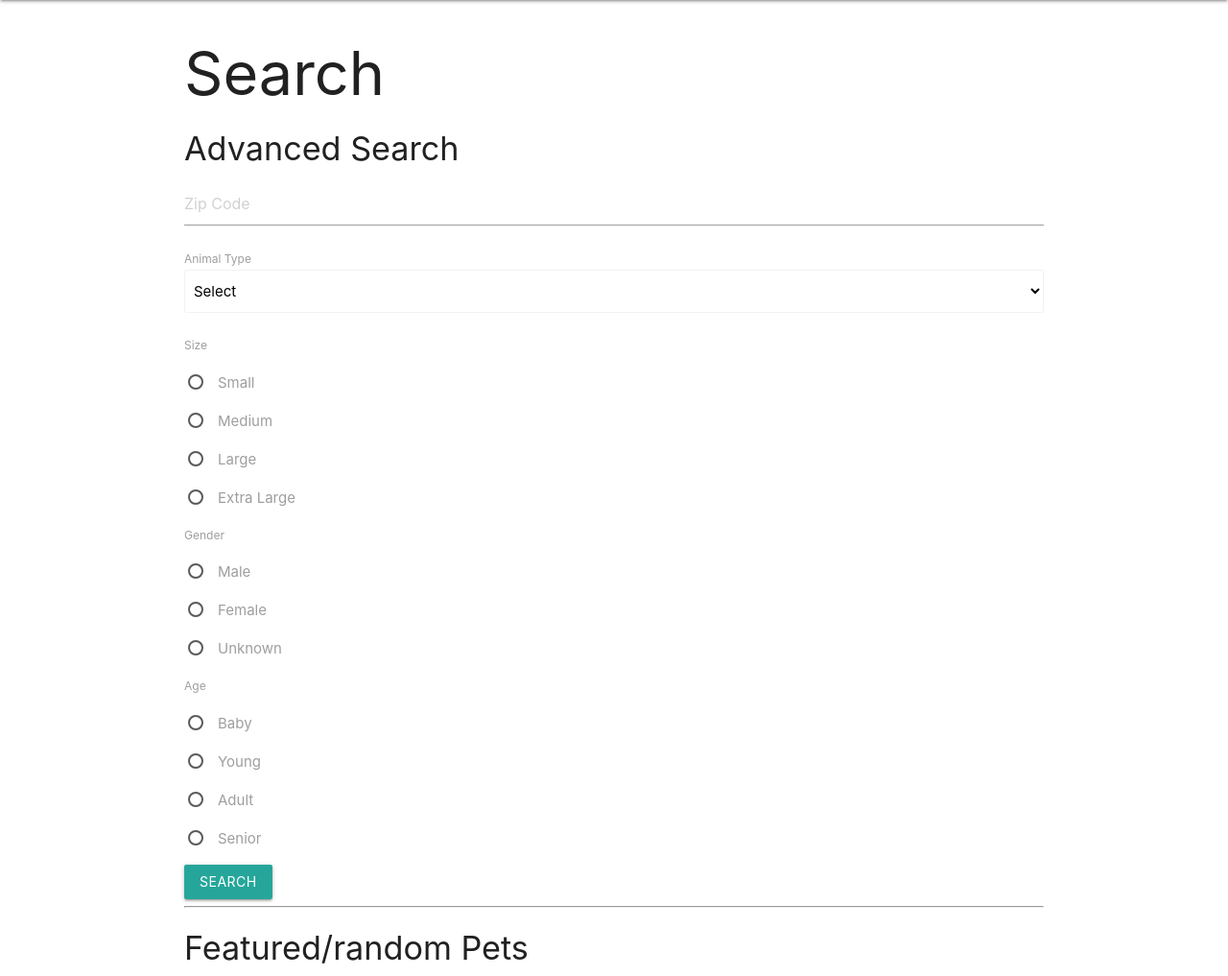
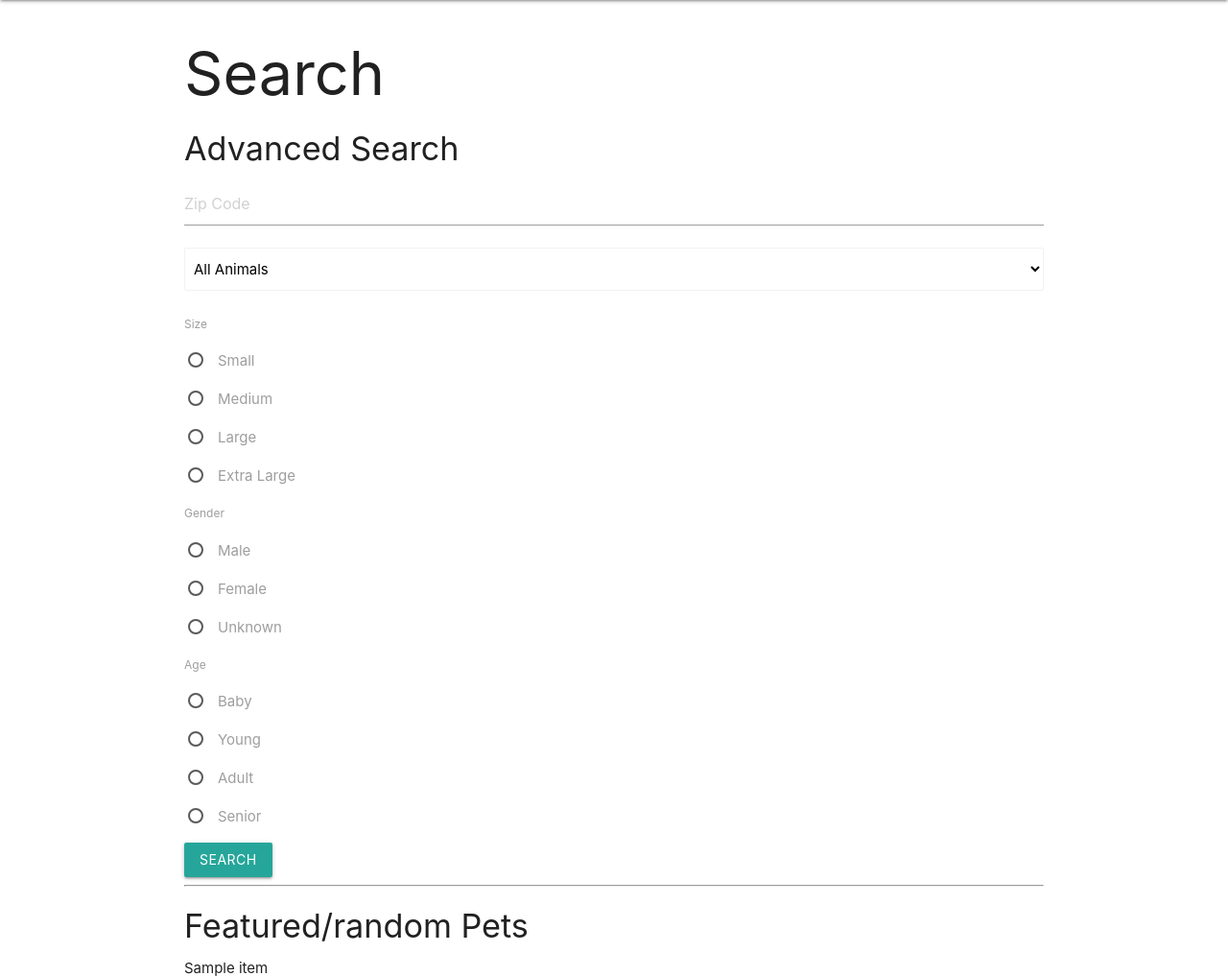
Before and after one commit to kennyyseo/find-a-pet, a Django app: page /search/ in a window 1280 px wide. Shown: the part 64-1081 px from the top of the page at 96% size. Run offline with Django 3.2, Linux system fonts and the light colour scheme; tables that the repository leaves empty hold one stand-in row (values such as "Sample post"); a database or web service that is not in the repository returns one stand-in record (values such as "Sample title"); data that the repository does not hold is empty.

Commit message:
Adv search

```diff
--- a/main_app/templates/details.html
+++ b/main_app/templates/details.html
@@ -2,17 +2,19 @@
 
 <h1>{{animal.animal.name}}</h1>
 
+{% if user.is_authenticated %}
 <form action="/pets/create/" method="POST">
   {% csrf_token %}
   <input type="hidden" name="api_pet_id" value="{{animal.animal.id}}" />
-  <button type="submit">Add to Favorites</button>
+  <button type="submit" class="btn">Add to Favorites</button>
 </form>
 
 <form action="/pets/{{animal.animal.id}}/update/" method="POST">
   {% csrf_token %}
   <textarea name="comment">{{ pet.comments }}</textarea>
-  <button type="submit">save</button>
+  <button type="submit" class="btn">Save</button>
 </form>
+{% endif %}
 
 <h5>Address:</h5>
 
--- a/main_app/templates/favorites.html
+++ b/main_app/templates/favorites.html
@@ -5,7 +5,7 @@
 <ul>
     {% for pet in users_pets %}
     <li>
-        <a href="/details/{{ pet.animal.id }}/">{{ pet.animal.name }}</a>
+        <a href="/pets/{{ pet.animal.id }}/">{{ pet.animal.name }}</a>
 
         <form action="/pets/{{pet.animal.id}}/delete/" method="POST">
             {% csrf_token %}
--- a/main_app/templates/search.html
+++ b/main_app/templates/search.html
@@ -10,14 +10,13 @@
 
     <div class="input-field">
         <input placeholder="Zip Code" id="zip_code" type="text" class="validate" name="zip_code"
-            value="{{ request.POST.zip_code }}" />
+            value="{{ request.GET.location }}" />
     </div>
 
-    <label for="pet_type">Animal Type</label>
     <select name="pet_type" class="browser-default">
-        <option value='' disabled selected>Select</option>
+        <option disabled selected>All Animals</option>
         {% for type in animal_types.types %}
-        <option value="{{ type.name }}" {% if request.POST.pet_type == type.name %} selected {% endif %}>{{ type.name }}
+        <option value="{{ type.name }}" {% if request.GET.type == type.name %} selected {% endif %}>{{ type.name }}
         </option>
         {% endfor %}
     </select>
@@ -26,25 +25,25 @@
     <label>Size</label>
     <p>
         <label>
-            <input type="radio" name="size" value="small" {% if request.POST.size == 'small' %} checked {% endif %}>
+            <input type="radio" name="size" value="small" {% if request.GET.size == 'small' %} checked {% endif %}>
             <span>Small</span>
         </label>
     </p>
     <p>
         <label>
-            <input type="radio" name="size" value="medium" {% if request.POST.size == 'medium' %} checked {% endif %}>
+            <input type="radio" name="size" value="medium" {% if request.GET.size == 'medium' %} checked {% endif %}>
             <span>Medium</span>
         </label>
     </p>
     <p>
         <label>
-            <input type="radio" name="size" value="large" {% if request.POST.size == 'large' %} checked {% endif %}>
+            <input type="radio" name="size" value="large" {% if request.GET.size == 'large' %} checked {% endif %}>
             <span>Large</span>
         </label>
     </p>
     <p>
         <label>
-            <input type="radio" name="size" value="xlarge" {% if request.POST.size == 'xlarge' %} checked {% endif %}>
+            <input type="radio" name="size" value="xlarge" {% if request.GET.size == 'xlarge' %} checked {% endif %}>
             <span>Extra Large</span>
         </label>
     </p>
@@ -52,20 +51,20 @@
     <label>Gender</label>
     <p>
         <label>
-            <input type="radio" name="gender" value="male" {% if request.POST.gender == 'male' %} checked {% endif %}>
+            <input type="radio" name="gender" value="male" {% if request.GET.gender == 'male' %} checked {% endif %}>
             <span>Male</span>
         </label>
     </p>
     <p>
         <label>
-            <input type="radio" name="gender" value="female" {% if request.POST.gender == 'female' %} checked
+            <input type="radio" name="gender" value="female" {% if request.GET.gender == 'female' %} checked
                 {% endif %}>
             <span>Female</span>
         </label>
     </p>
     <p>
         <label>
-            <input type="radio" name="gender" value="unknown" {% if request.POST.gender == 'unknown' %} checked
+            <input type="radio" name="gender" value="unknown" {% if request.GET.gender == 'unknown' %} checked
                 {% endif %}>
             <span>Unknown</span>
         </label>
@@ -74,25 +73,25 @@
     <label>Age</label>
     <p>
         <label>
-            <input type="radio" name="age" value="baby" {% if request.POST.age == 'baby' %} checked {% endif %}>
+            <input type="radio" name="age" value="baby" {% if request.GET.age == 'baby' %} checked {% endif %}>
             <span>Baby</span>
         </label>
     </p>
     <p>
         <label>
-            <input type="radio" name="age" value="young" {% if request.POST.age == 'young' %} checked {% endif %}>
+            <input type="radio" name="age" value="young" {% if request.GET.age == 'young' %} checked {% endif %}>
             <span>Young</span>
         </label>
     </p>
     <p>
         <label>
-            <input type="radio" name="age" value="adult" {% if request.POST.age == 'adult' %} checked {% endif %}>
+            <input type="radio" name="age" value="adult" {% if request.GET.age == 'adult' %} checked {% endif %}>
             <span>Adult</span>
         </label>
     </p>
     <p>
         <label>
-            <input type="radio" name="age" value="senior" {% if request.POST.age == 'senior' %} checked {% endif %}>
+            <input type="radio" name="age" value="senior" {% if request.GET.age == 'senior' %} checked {% endif %}>
             <span>Senior</span>
         </label>
     </p>
@@ -106,19 +105,21 @@
 
 {% if search_results %}
 
+{{ search_results }}
+
 <h4>Results</h4>
 <ol>
     {% for animal in search_results.animals %}
-    <li><a href="/details/{{animal.id}}">{{animal.name}}</a></li>
+    <li><a href="/pets/{{animal.id}}">{{animal.name}}</a></li>
     {% endfor %}
 </ol>
+
+<a href="">Next</a>
 
 {% else %}
 
 <h4>Featured/random Pets</h4>
-
 {{ featured_pets }}
-
 
 {% endif %}
 
--- a/main_app/urls.py
+++ b/main_app/urls.py
@@ -7,7 +7,7 @@
     path('favorites/', views.favorites, name='favorites'),
     path('accounts/signup', views.signup, name='signup'),
     path('search/', views.search, name='search'),
-    path('details/<int:api_pet_id>/', views.details, name='details'),
+    path('pets/<int:api_pet_id>/', views.pets_show, name='pets'),
     path('pets/create/', views.pets_create, name='pets_create'),
     path('pets/<int:pet_id>/delete/', views.pets_delete, name='pets_delete'),
     path('pets/<int:pet_id>/update/', views.pets_update, name='pets_update'),
--- a/main_app/views.py
+++ b/main_app/views.py
@@ -23,16 +23,6 @@
 
 
 def search(request):
-
-    animal_types = get_animal_types()
-    featured_pets = get_animals()
-
-    parameters = {
-        "animal_types": animal_types,
-        "featured_pets": featured_pets
-        # "limit": 50
-    }
-
     if request.method == "POST":
         zip_code = request.POST.get('zip_code', '')
         animal_type = request.POST.get('pet_type', '')
@@ -41,28 +31,34 @@
         age = request.POST.get('age', '')
 
         search = {}
-
         if animal_type:
             search['type'] = animal_type
-
         if zip_code:
             search['location'] = zip_code
-
         if size:
             search['size'] = size
-
         if gender:
             search['gender'] = gender
-
         if age:
             search['age'] = age
+        search['limit'] = 100
 
         search_string = f'?{urllib.parse.urlencode(search)}'
-        local_animals = filter_animals(search_string)
-        parameters['search_results'] = local_animals
+        return redirect(f'/search/{search_string}')
+    else:
+        animal_types = get_animal_types()
+        featured_pets = get_animals()
 
-        return render(request, 'search.html', parameters)
-    else:
+        parameters = {
+            "animal_types": animal_types,
+            "featured_pets": featured_pets
+        }
+
+        if request.META['QUERY_STRING'] != '':
+            query_str = request.META['QUERY_STRING']
+            search_results = filter_animals(f'?{query_str}')
+            parameters['search_results'] = search_results
+
         return render(request, 'search.html', parameters)
 
 
@@ -91,13 +87,13 @@
     return render(request, 'registration/signup.html', context)
 
 
-def details(request, api_pet_id):
+def pets_show(request, api_pet_id):
     animal = get_animal(api_pet_id)
 
-    params = {
-        'animal': animal
-    }
+    if 'status' in animal and animal['status'] != 200:
+        return redirect('favorites')
 
+    params = {'animal': animal}
     try:
         db_pet = Pet.objects.get(api_pet_id=api_pet_id)
         params['pet'] = db_pet
@@ -112,7 +108,7 @@
     pet = Pet.objects.get(api_pet_id=pet_id)
     pet.comments = comment
     pet.save()
-    return redirect('details', pet_id)
+    return redirect('pets_show', pet_id)
 
 
 def pets_create(request):
```
Also changed, not shown: main_app/templates/index.html (+9 -4 lines).
